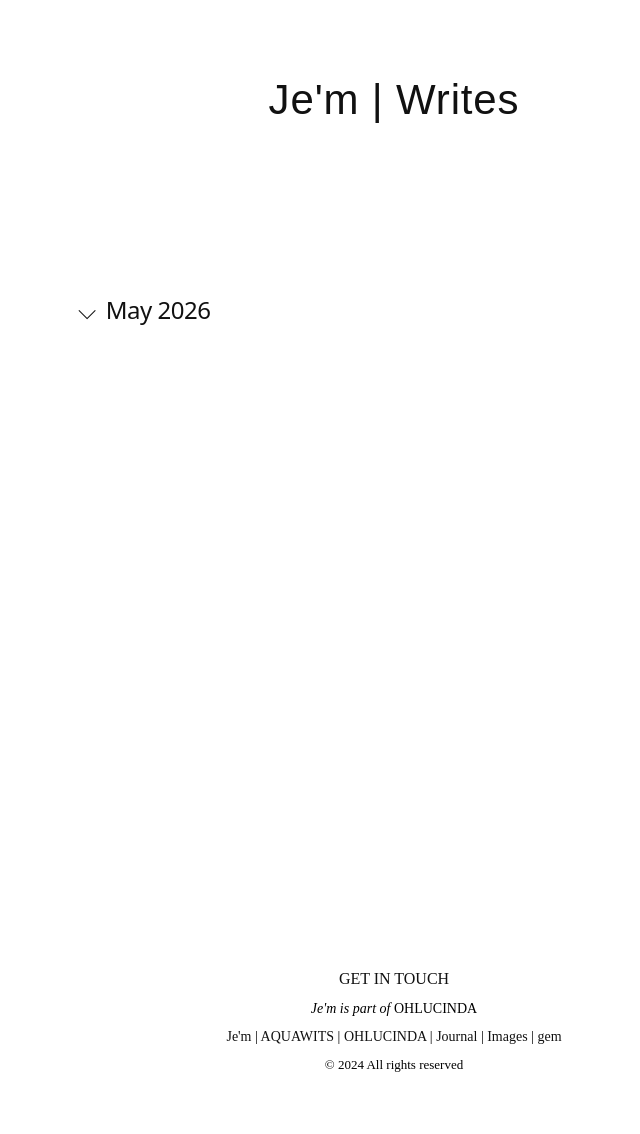
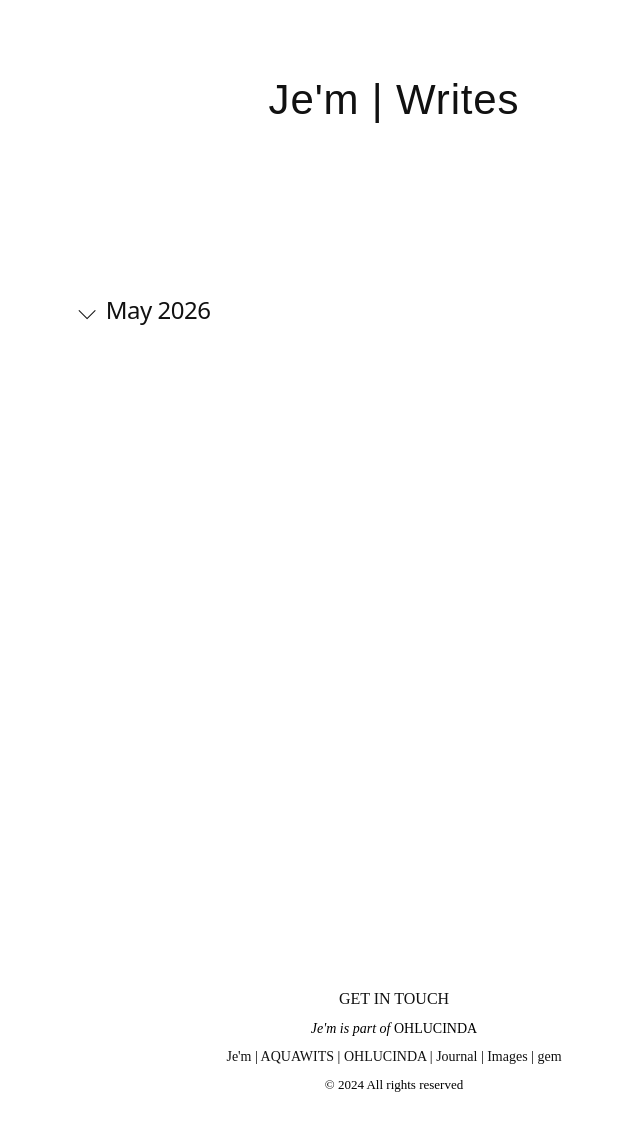
Before and after one commit to ohlucinda/ohlucinda-mobile, a Jekyll site: the page built from index.html, in a window 1280 px wide. Shown: the whole page, without its empty margins (246-886 px from the left). Built offline with Jekyll 4.4.1, drawn with Linux system fonts in a browser that asks for light colours; some web fonts are replaced.

Commit message:
Update style.css

```diff
--- a/assets/style.css
+++ b/assets/style.css
@@ -283,31 +283,18 @@
 /* Mac */
 @media (min-width: 1024px) {
 
-  .writes-top details {
-    width: 30%;
-
-    display: inline-block;
-    vertical-align: top;
-
-    margin-right: 4%;
-  }
-
-  .writes-top details:nth-of-type(3n) {
-    margin-right: 0;
-  }
-
   .site-header {
-    transform: translateY(-30px) !important;
+    transform: translateY(-30px) !important;;
   }
 
   .footer {
-    margin-top: 500px;
+    margin-top: 520px;
   }
 
   .post-footer {
-    margin-top: 60px !important;
-  }
+  margin-top: 60px !important;
 
+}
   .post-nav {
     font-size: 19px !important;
   }
```
